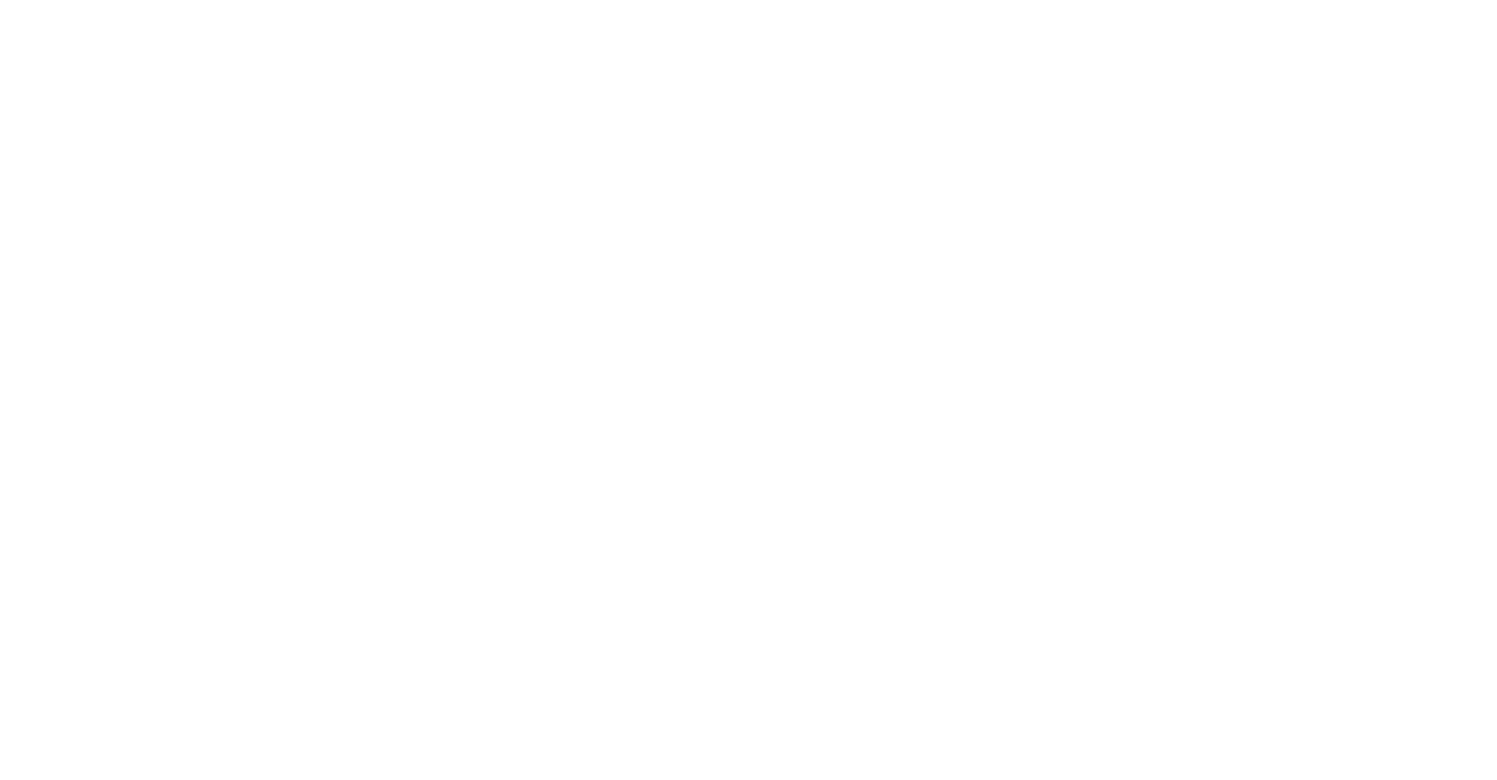
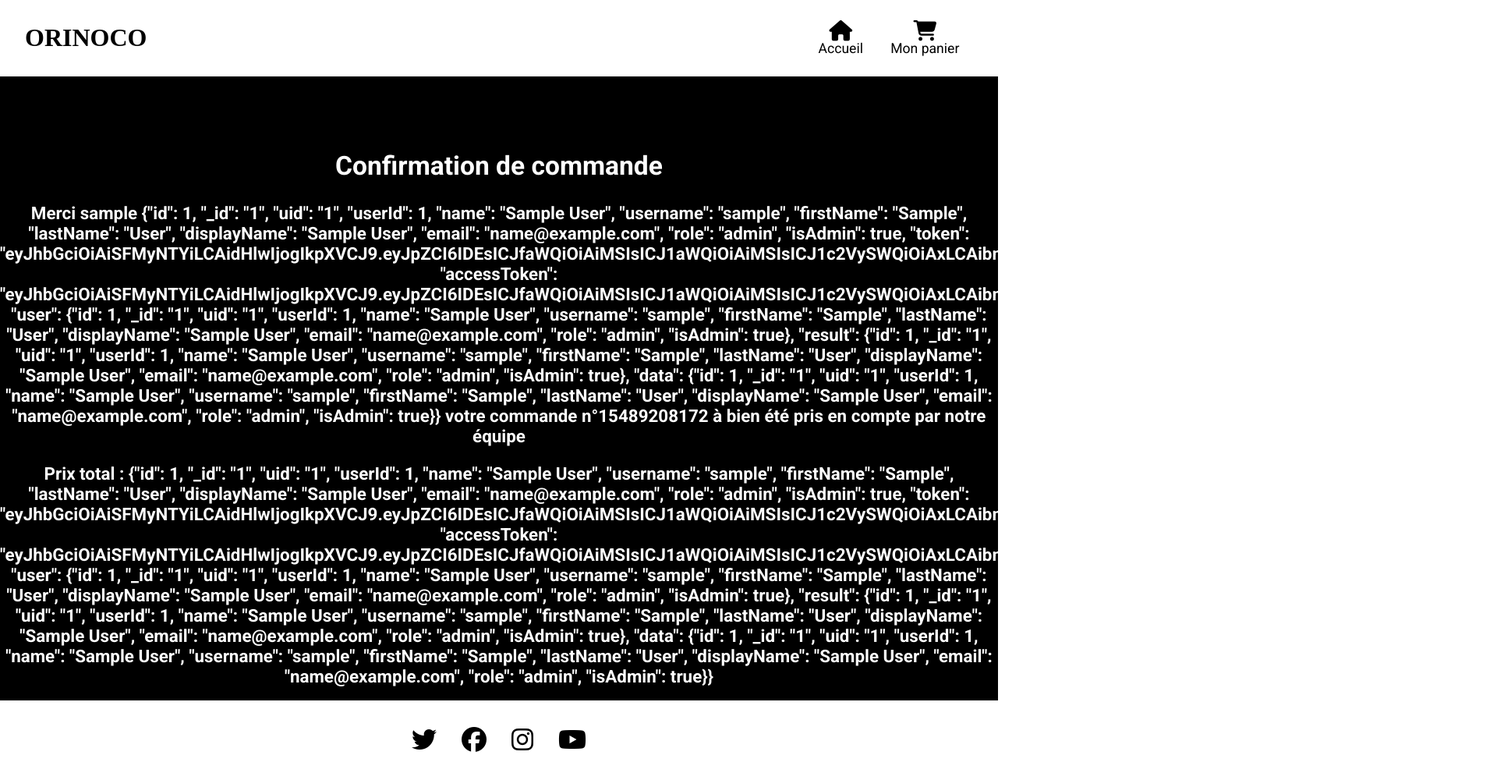
Before and after one commit to Soso-C/Projet-5_Orinoco, a plain HTML site: page Front-end/validation.html in a window 1280 px wide. Shown: the top 1000 px of the page at 78% size, 1920 px wide, since content can reach past the window. Before the commit the page ends 800 px from the top, so only its background shows below. Drawn offline with Linux system fonts and the light colour scheme; sample sign-in values are in the browser's storage; a web font is replaced by a local one.

Commit message:
validation page + random element etc

```diff
--- a/Front-end/css/style.css
+++ b/Front-end/css/style.css
@@ -479,3 +479,21 @@ h6 {
 .form_group input:invalid {
     background-color: red;
 }
+
+/************************************************************** 4TH PAGE VALIDATION **********************************************************************/
+
+
+.valid_main {
+    height: 100vh;
+}
+
+.valid_container {
+    color: white;
+    text-align: center;
+    font-size: 1.4em;
+    padding-top: 3em;
+}
+
+.valid_container p {
+    font-weight: 600;
+}
--- a/Front-end/javascript/app.js
+++ b/Front-end/javascript/app.js
@@ -2,6 +2,7 @@ let url = "http://localhost:3000/api/cameras"
 
 main()
 
+// Func qui appelle toutes les fonctions
 async function main() {
   const articles = await getArticles()
 
@@ -11,7 +12,7 @@ async function main() {
 }
 
 
-
+// Récupere les données de l'api
 function getArticles() {
   return fetch(url)
   .then(function(response) {
@@ -23,6 +24,7 @@ function getArticles() {
   })
 }
 
+// Func qui créé nos articles
 function displayArticle(article){
   document.getElementById('produc_list').innerHTML += `
     <div href="#" class="container_elt">
--- a/Front-end/javascript/cart.js
+++ b/Front-end/javascript/cart.js
@@ -112,10 +112,11 @@ function getInfoForms(){
     localStorage.setItem("user_adress", document.getElementById("adress").value);
     localStorage.setItem("user_tel", document.getElementById("tel").value);
     localStorage.setItem("user_email", document.getElementById("mail").value);
+    localStorage.setItem("user_total_price", document.querySelector(".p_total").textContent);
 };
 
-// Event listener sur le bouton pour récupérer les données du forms en utilisant la fonc "getInfoForms()".
-
+// Event listener sur le Form pour récupérer les données de l'user lorsqu'il est submit avec la func "getInfoForms()".
 document.querySelector(".form_container").addEventListener("submit", () => {
     getInfoForms();
+    window.location.href="validation.html"
 });
--- /dev/null
+++ b/Front-end/javascript/valid.js
@@ -0,0 +1,12 @@
+function makeValidation() {
+    document.querySelector(".valid_container").innerHTML += `<h2>Confirmation de commande</h2>
+    <p>Merci ${localStorage.getItem("user_name")} ${localStorage.getItem("user_prenom")} votre commande n°${Math.floor(Math.random() * 70000000000)} à bien été pris en compte par notre équipe</p>
+    <p>Prix total : ${localStorage.getItem("user_total_price")}</p>`
+    localStorage.clear();
+}
+
+if (localStorage.length > 0){
+    makeValidation()
+}else {
+    window.location.href="test.html"
+}
--- a/Front-end/validation.html
+++ b/Front-end/validation.html
@@ -3,9 +3,31 @@
 <head>
     <meta charset="UTF-8">
     <meta name="viewport" content="width=device-width, initial-scale=1.0">
-    <title>Document</title>
+    <meta name="description" content="Orinoco développe des appareils photo et des équipements photographiques haut de gamme, pour vous plonger dans la création d'images étonnantes.">
+    <link rel="stylesheet" type="text/css" href="css/style.css">
+    <script src="https://kit.fontawesome.com/0c6d24d19c.js" crossorigin="anonymous"></script>
+    <script src="javascript/valid.js" defer></script>
+    <title>Orinoco, Confirmation de commande</title>
 </head>
 <body>
+    <!-- Top header H1 et Logo cart -->
+    <header class="top_header">
+        <a href="test.html"><h1>ORINOCO</h1></a>
+        <div class="top_nav">
+            <a id="home_elt" href="test.html"><i class="fas fa-home"></i>Accueil</a>
+            <a id="cart_elt" href="cart.html"><i class="fas fa-shopping-cart"></i>Mon panier</a>
+        </div>
+    </header>
+    <main class="valid_main">
+        <div class="valid_container">
 
+        </div>
+    </main>
+    <footer>
+        <a href="index.html"><i class="fab fa-twitter"></i></a>
+        <a href="index.html"><i class="fab fa-facebook"></i></a>
+        <a href="index.html"><i class="fab fa-instagram"></i></a>
+        <a href="index.html"><i class="fab fa-youtube"></i></a>
+    </footer>
 </body>
 </html>
```
